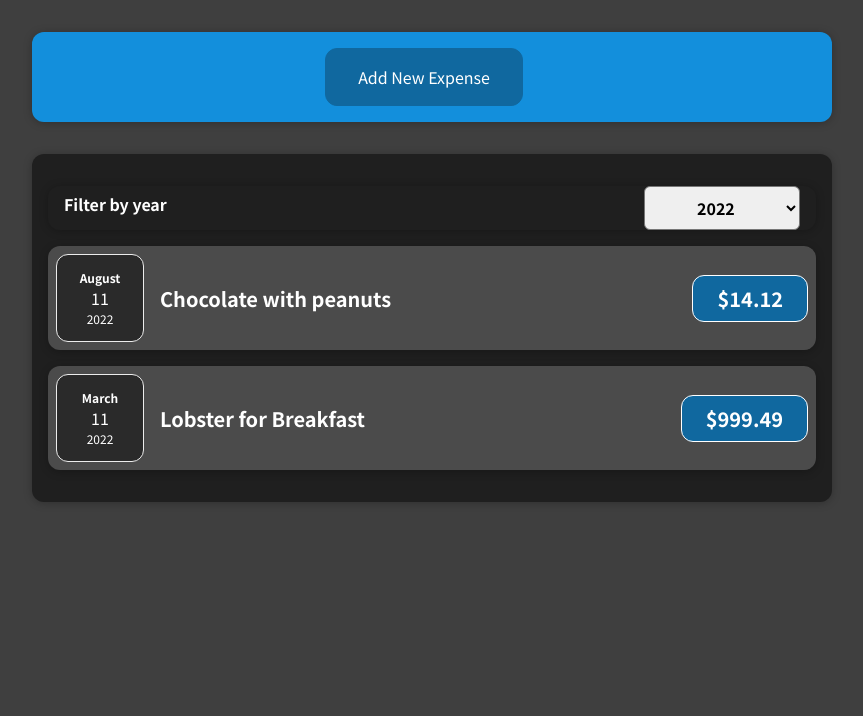
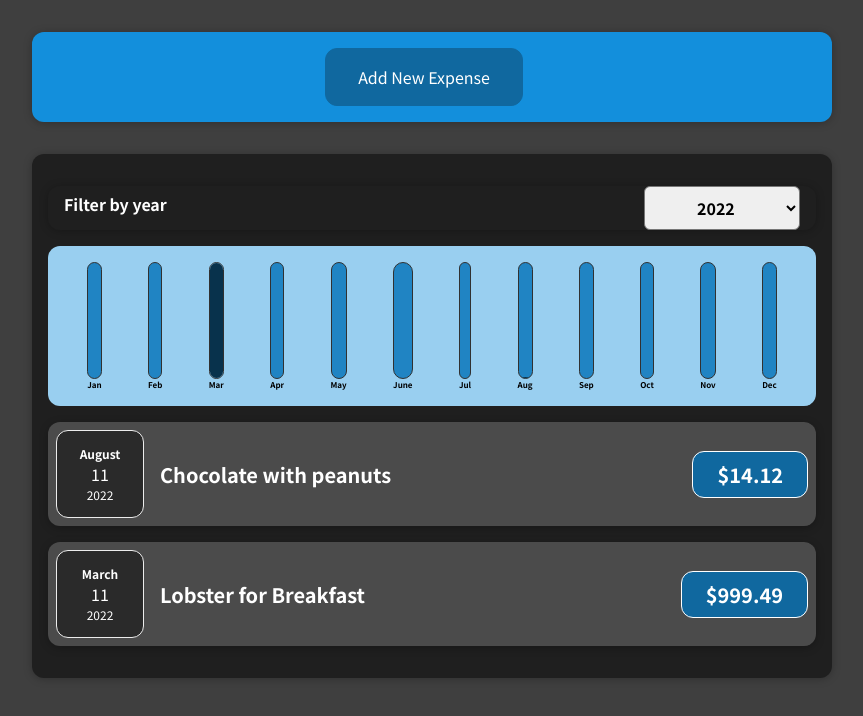
Before and after one commit to JonsMendi/expenses-app, a React (Create React App) app: page / in a window 1280 px wide. Shown: the top 716 px of the page, without its empty margins (208-1071 px from the left). Built offline with nearby package versions, Linux system fonts and the light colour scheme.

Commit message:
created new Chart , ChartBar and ExpensesChart components.
If applied, this commit will have created new Chart , ChartBar and ExpensesChart components that will contain the structure and functionality to display dynamically the months with more, less or none expenses.

```diff
--- /dev/null
+++ b/src/components/Chart/Chart.css
@@ -0,0 +1,9 @@
+.chart {
+  padding: 1rem;
+  border-radius: 12px;
+  background-color: #99cff0;
+  text-align: center;
+  display: flex;
+  justify-content: space-around;
+  height: 10rem;
+}
--- /dev/null
+++ b/src/components/Chart/Chart.js
@@ -0,0 +1,23 @@
+import React from "react";
+import ChartBar from "./ChartBar.js";
+import "./Chart.css";
+
+const Chart = (props) => {
+  const dataPointsValue = props.dataPoints.map((dataPoint) => dataPoint.value);
+  const totalMax = Math.max(...dataPointsValue);
+
+  return (
+    <div className="chart">
+      {props.dataPoints.map((dataPoint) => (
+        <ChartBar
+          value={dataPoint.value}
+          maxValue={totalMax}
+          label={dataPoint.label}
+          key={dataPoint.label}
+        />
+      ))}
+    </div>
+  );
+};
+
+export default Chart;
--- /dev/null
+++ b/src/components/Chart/ChartBar.css
@@ -0,0 +1,30 @@
+.chart-bar {
+  height: 100%;
+  display: flex;
+  flex-direction: column;
+  align-items: center;
+}
+
+.chart-bar__inner {
+  height: 100%;
+  width: 100%;
+  border: 1px solid #313131;
+  border-radius: 12px;
+  background-color: #2084c3;
+  overflow: hidden;
+  display: flex;
+  flex-direction: column;
+  justify-content: flex-end;
+}
+
+.chart-bar__fill {
+  background-color: #08324c;
+  width: 100%;
+  transition: all 0.3s ease-out;
+}
+
+.chart-bar__label {
+  font-weight: bold;
+  font-size: 0.5rem;
+  text-align: center;
+}
--- /dev/null
+++ b/src/components/Chart/ChartBar.js
@@ -0,0 +1,24 @@
+import React from "react";
+import "./ChartBar.css";
+
+const ChartBar = (props) => {
+  let barFillHeight = "0%";
+
+  if (props.maxValue > 0) {
+    barFillHeight = Math.round((props.value / props.maxValue) * 100) + "%";
+  }
+
+  return (
+    <div className="chart-bar">
+      <div className="chart-bar__inner">
+        <div
+          className="chart-bar__fill"
+          style={{ height: barFillHeight }}
+        ></div>
+      </div>
+      <div className="chart-bar__label">{props.label}</div>
+    </div>
+  );
+};
+
+export default ChartBar;
--- a/src/components/Expenses/Expenses.js
+++ b/src/components/Expenses/Expenses.js
@@ -4,6 +4,7 @@
 import ExpensesFilter from "./ExpensesFilter";
 import "./Expenses.css";
 import ExpensesList from "./ExpensesList";
+import ExpensesChart from "./ExpensesChart";
 
 const Expenses = (props) => {
   const [filteredYear, setFilteredYear] = useState("2022");
@@ -29,6 +30,7 @@
         selected={filteredYear}
         onSaveSelectedDate={savedSelectedDate}
       />
+      <ExpensesChart expenses={filterYearHandler} />
       <ExpensesList items={filterYearHandler} />
     </Card>
   );
--- /dev/null
+++ b/src/components/Expenses/ExpensesChart.js
@@ -0,0 +1,28 @@
+import React from "react";
+import Chart from "../Chart/Chart";
+
+const ExpensesChart = (props) => {
+  const chartDataPoints = [
+    { label: "Jan", value: 0 },
+    { label: "Feb", value: 0 },
+    { label: "Mar", value: 0 },
+    { label: "Apr", value: 0 },
+    { label: "May", value: 0 },
+    { label: "June", value: 0 },
+    { label: "Jul", value: 0 },
+    { label: "Aug", value: 0 },
+    { label: "Sep", value: 0 },
+    { label: "Oct", value: 0 },
+    { label: "Nov", value: 0 },
+    { label: "Dec", value: 0 },
+  ];
+
+  for (const expense of props.expenses) {
+    const expenseMonth = expense.date.getMonth();
+    chartDataPoints[expenseMonth].value += expense.amount;
+  }
+
+  return <Chart dataPoints={chartDataPoints} />;
+};
+
+export default ExpensesChart;
```
Also changed, not shown: 1 other file (tests, documents, lock files or other folders).
